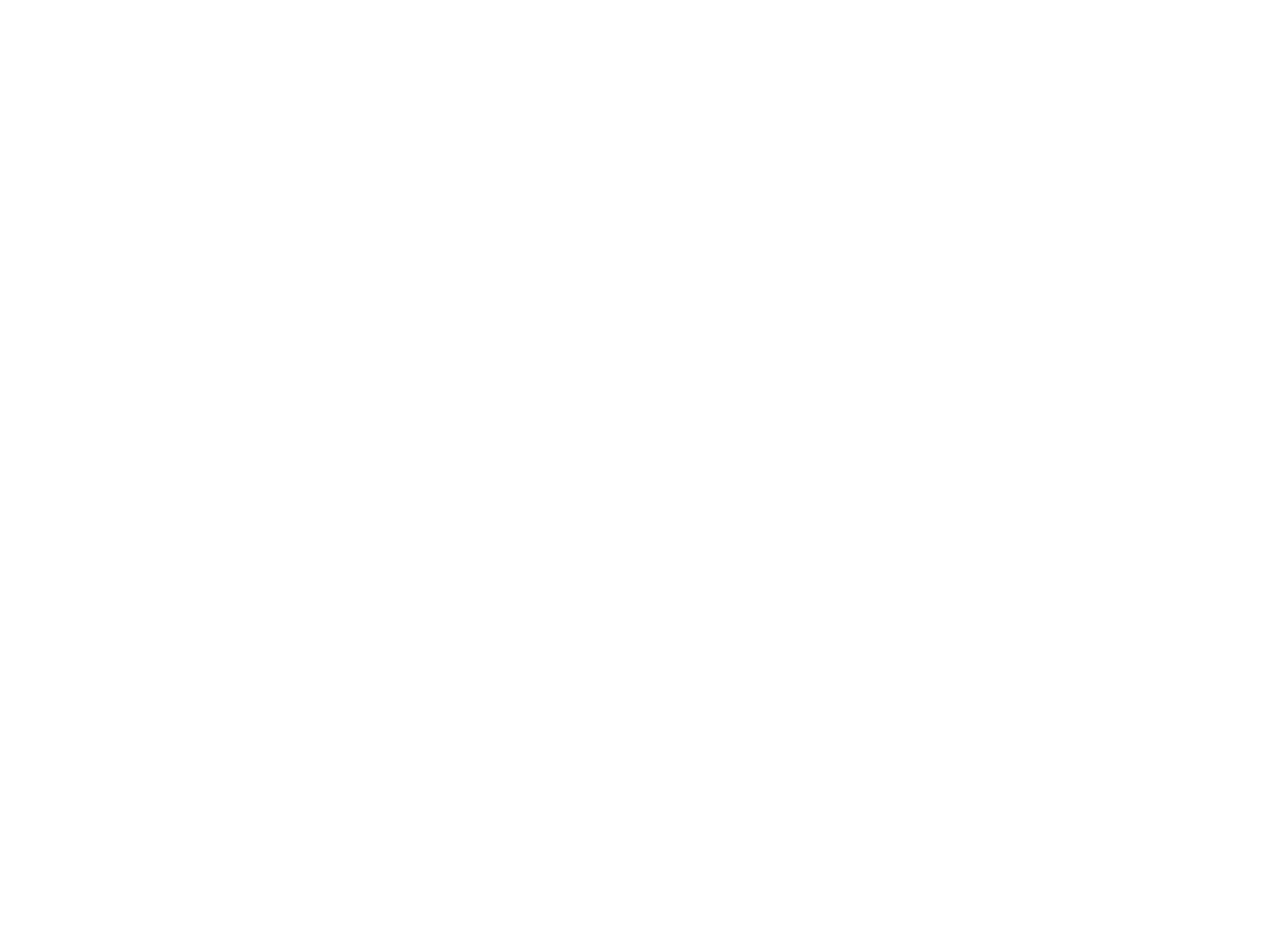
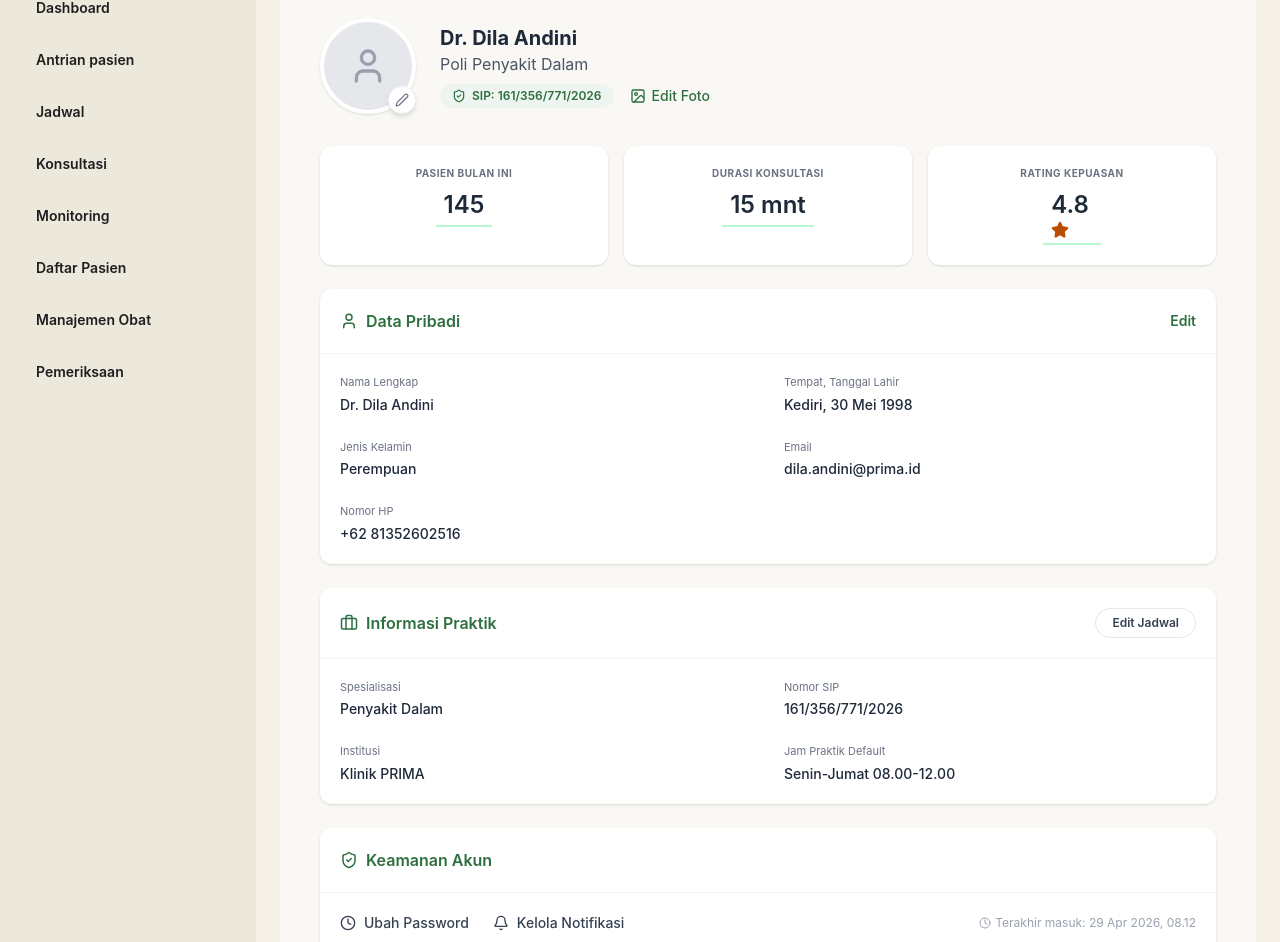
Before and after one commit to Izzulgtg/PRIMA, a React (Vite) app in the folder Frontend/: page /doctor/profile in a window 1280 px wide. Before the commit this address had no page. Shown: the part 94-1036 px from the top of the page. Before the commit the page ends 800 px from the top, so only its background shows below. Built offline with nearby package versions, Linux system fonts and the light colour scheme.

Commit message:
profile dokter

```diff
--- /dev/null
+++ b/Frontend/src/pages/doctor/ProfileDokter.jsx
@@ -0,0 +1,212 @@
+import React, { useState, useEffect } from 'react';
+import {
+  User, Mail, Phone, MapPin,
+  Briefcase, ShieldCheck, LogOut,
+  Edit2, Image as ImageIcon, Star,
+  Bell, Clock
+} from 'lucide-react';
+
+const ProfileDokter = () => {
+  // State ini formatnya sudah disamakan dengan skema kolom di database
+  const [profileData, setProfileData] = useState({
+    // --- Data dari tabel `users` ---
+    nama_lengkap: 'Dr. Dila Andini',
+    email: 'dila.andini@prima.id',
+
+    nomor_hp: '+62 81352602516',
+    jenis_kelamin: 'Perempuan',
+    tempat_lahir: 'Kediri',
+    tanggal_lahir: '1998-05-30',
+    spesialisasi: 'Penyakit Dalam',
+    nomor_sip: '161/356/771/2026',
+    institusi: 'Klinik PRIMA',
+    jam_praktik: 'Senin-Jumat 08.00-12.00',
+
+    // --- Data Agregasi (Hasil perhitungan query/opsional) ---
+    stats: {
+      pasien_bulan_ini: 145,
+      durasi_konsultasi: '15 mnt',
+      rating: 4.8
+    }
+  });
+
+  // Contoh fungsi fetch API yang nanti bisa kamu jalankan:
+  /*
+  useEffect(() => {
+    const fetchProfile = async () => {
+      try {
+        const response = await axios.get('http://localhost:5000/api/dokter/profil/2', {
+          headers: { Authorization: `Bearer TOKEN_DISINI` }
+        });
+        setProfileData(response.data.data);
+      } catch (error) {
+        console.error("Gagal mengambil data profil", error);
+      }
+    };
+    fetchProfile();
+  }, []);
+  */
+
+  // Fungsi helper untuk merender tanggal lahir menjadi format yang lebih enak dibaca di UI
+  const formatTanggal = (tanggal) => {
+    const dateObj = new Date(tanggal);
+    return dateObj.toLocaleDateString('id-ID', { day: 'numeric', month: 'long', year: 'numeric' });
+  };
+
+  return (
+    <div className="min-h-screen bg-[#f9f8f4] p-6 font-sans flex justify-center">
+      <div className="w-full max-w-4xl space-y-6">
+
+        {/* HEADER SECTION */}
+        <div className="flex items-center space-x-6 mb-8">
+          <div className="relative">
+            <div className="w-24 h-24 bg-gray-200 rounded-full border-4 border-white shadow-sm flex items-center justify-center text-gray-400">
+              <User size={40} />
+            </div>
+            <button className="absolute bottom-0 right-0 bg-white p-1.5 rounded-full shadow-md border border-gray-100 text-gray-500 hover:text-green-700">
+              <Edit2 size={14} />
+            </button>
+          </div>
+          <div>
+            <h1 className="text-xl font-bold text-gray-800">{profileData.nama_lengkap}</h1>
+            <p className="text-gray-600 mb-2">Poli {profileData.spesialisasi}</p>
+            <div className="flex items-center space-x-4">
+              <span className="flex items-center space-x-1.5 bg-[#eef5f0] text-[#2e6f40] px-3 py-1 rounded-full text-xs font-semibold">
+                <ShieldCheck size={14} />
+                <span>SIP: {profileData.nomor_sip}</span>
+              </span>
+              <button className="flex items-center space-x-1.5 text-[#2e6f40] text-sm font-medium hover:underline">
+                <ImageIcon size={16} />
+                <span>Edit Foto</span>
+              </button>
+            </div>
+          </div>
+        </div>
+
+        {/* STATS CARDS */}
+        <div className="grid grid-cols-3 gap-4">
+          <div className="bg-white rounded-xl p-5 shadow-sm text-center">
+            <p className="text-[10px] font-bold text-gray-500 uppercase tracking-wider mb-2">Pasien Bulan Ini</p>
+            <p className="text-2xl font-semibold text-gray-800 border-b-2 border-green-200 inline-block px-2 pb-1">
+              {profileData.stats.pasien_bulan_ini}
+            </p>
+          </div>
+          <div className="bg-white rounded-xl p-5 shadow-sm text-center">
+            <p className="text-[10px] font-bold text-gray-500 uppercase tracking-wider mb-2">Durasi Konsultasi</p>
+            <p className="text-2xl font-semibold text-gray-800 border-b-2 border-green-200 inline-block px-2 pb-1">
+              {profileData.stats.durasi_konsultasi}
+            </p>
+          </div>
+          <div className="bg-white rounded-xl p-5 shadow-sm text-center">
+            <p className="text-[10px] font-bold text-gray-500 uppercase tracking-wider mb-2">Rating Kepuasan</p>
+            <p className="text-2xl font-semibold text-gray-800 border-b-2 border-green-200 inline-block px-2 pb-1 flex items-center justify-center space-x-1">
+              <span>{profileData.stats.rating}</span>
+              <Star size={18} className="text-amber-700 fill-amber-700" />
+            </p>
+          </div>
+        </div>
+
+        {/* DATA PRIBADI */}
+        <div className="bg-white rounded-xl shadow-sm overflow-hidden">
+          <div className="flex justify-between items-center p-5 border-b border-gray-100">
+            <div className="flex items-center space-x-2 text-[#2e6f40]">
+              <User size={18} />
+              <h2 className="font-semibold">Data Pribadi</h2>
+            </div>
+            <button className="text-[#2e6f40] text-sm font-semibold hover:underline">Edit</button>
+          </div>
+          <div className="p-5 grid grid-cols-2 gap-y-6 gap-x-8">
+            <div>
+              <p className="text-[11px] text-gray-500 mb-1">Nama Lengkap</p>
+              <p className="text-sm font-medium text-gray-800">{profileData.nama_lengkap}</p>
+            </div>
+            <div>
+              <p className="text-[11px] text-gray-500 mb-1">Tempat, Tanggal Lahir</p>
+              <p className="text-sm font-medium text-gray-800">
+                {profileData.tempat_lahir}, {formatTanggal(profileData.tanggal_lahir)}
+              </p>
+            </div>
+            <div>
+              <p className="text-[11px] text-gray-500 mb-1">Jenis Kelamin</p>
+              <p className="text-sm font-medium text-gray-800">{profileData.jenis_kelamin}</p>
+            </div>
+            <div>
+              <p className="text-[11px] text-gray-500 mb-1">Email</p>
+              <p className="text-sm font-medium text-gray-800">{profileData.email}</p>
+            </div>
+            <div>
+              <p className="text-[11px] text-gray-500 mb-1">Nomor HP</p>
+              <p className="text-sm font-medium text-gray-800">{profileData.nomor_hp}</p>
+            </div>
+          </div>
+        </div>
+
+        {/* INFORMASI PRAKTIK */}
+        <div className="bg-white rounded-xl shadow-sm overflow-hidden">
+          <div className="flex justify-between items-center p-5 border-b border-gray-100">
+            <div className="flex items-center space-x-2 text-[#2e6f40]">
+              <Briefcase size={18} />
+              <h2 className="font-semibold">Informasi Praktik</h2>
+            </div>
+            <button className="border border-gray-200 px-4 py-1.5 rounded-full text-xs font-semibold text-gray-700 hover:bg-gray-50">
+              Edit Jadwal
+            </button>
+          </div>
+          <div className="p-5 grid grid-cols-2 gap-y-6 gap-x-8">
+            <div>
+              <p className="text-[11px] text-gray-500 mb-1">Spesialisasi</p>
+              <p className="text-sm font-medium text-gray-800">{profileData.spesialisasi}</p>
+            </div>
+            <div>
+              <p className="text-[11px] text-gray-500 mb-1">Nomor SIP</p>
+              <p className="text-sm font-medium text-gray-800">{profileData.nomor_sip}</p>
+            </div>
+            <div>
+              <p className="text-[11px] text-gray-500 mb-1">Institusi</p>
+              <p className="text-sm font-medium text-gray-800">{profileData.institusi}</p>
+            </div>
+            <div>
+              <p className="text-[11px] text-gray-500 mb-1">Jam Praktik Default</p>
+              <p className="text-sm font-medium text-gray-800">{profileData.jam_praktik}</p>
+            </div>
+          </div>
+        </div>
+
+        {/* KEAMANAN AKUN */}
+        <div className="bg-white rounded-xl shadow-sm overflow-hidden mb-8">
+          <div className="p-5 border-b border-gray-100 flex items-center space-x-2 text-[#2e6f40]">
+            <ShieldCheck size={18} />
+            <h2 className="font-semibold">Keamanan Akun</h2>
+          </div>
+          <div className="p-5 flex items-center justify-between">
+            <div className="flex space-x-6">
+              <button className="flex items-center space-x-2 text-sm font-medium text-gray-700 hover:text-gray-900">
+                <Clock size={16} />
+                <span>Ubah Password</span>
+              </button>
+              <button className="flex items-center space-x-2 text-sm font-medium text-gray-700 hover:text-gray-900">
+                <Bell size={16} />
+                <span>Kelola Notifikasi</span>
+              </button>
+            </div>
+            <div className="flex items-center space-x-1 text-xs text-gray-400">
+              <Clock size={12} />
+              <span>Terakhir masuk: 29 Apr 2026, 08.12</span>
+            </div>
+          </div>
+        </div>
+
+        {/* LOGOUT BUTTON */}
+        <div className="flex justify-center pb-8 pt-4">
+          <button className="flex items-center space-x-2 text-red-600 font-semibold hover:text-red-700 transition-colors">
+            <LogOut size={18} />
+            <span>Keluar</span>
+          </button>
+        </div>
+
+      </div>
+    </div>
+  );
+};
+
+export default ProfileDokter;
--- a/Frontend/src/routes/AppRouter.jsx
+++ b/Frontend/src/routes/AppRouter.jsx
@@ -23,7 +23,6 @@ import DashboardPage from "../pages/admin/dashboard-page"
 import MaintenancePage from "../pages/admin/maintenance-page"
 import SupportPage from "../pages/admin/support-page"
 import DataManagerPage from "../pages/admin/data-manager-page"
-import ProtectedRoute from "./ProtectedRoute";
 
 import RegisterPage from "../pages/auth/register-page"
 import LoginPage from "../pages/auth/login-page"
@@ -35,6 +34,8 @@ import QueuePage from "../pages/doctor/QueuePage";
 import SchedulePage from "../pages/doctor/SchedulePage";
 import ConsultationPage from "../pages/doctor/ConsultationPage";
 
+// IMPORT FILE PROFILE DOKTER DI SINI
+import ProfileDokter from "../pages/doctor/ProfileDokter";
 
 
 function AppRouter() {
@@ -63,12 +64,9 @@ function AppRouter() {
         {/* ADMIN */}
         <Route
           path="/admin"
-  element={
-    <ProtectedRoute allowedRole="admin">
-      <AdminLayout />
-    </ProtectedRoute>
-  }
+          element={<AdminLayout />}
         >
+
           <Route
             path="dashboard"
             element={<DashboardPage />}
@@ -88,20 +86,13 @@ function AppRouter() {
             path="data-manager"
             element={<DataManagerPage />}
           />
+
         </Route>
 
         {/* Patient */}
         <Route
         path="/patient"
-       element={
-            <ProtectedRoute
-              allowedRole="pasien"
-            >
-              <PatientLayout />
-            </ProtectedRoute>
-          }
-
-          >
+        element={<PatientLayout />}>
 
           <Route
             path="dashboard"
@@ -156,37 +147,17 @@ function AppRouter() {
         </Route>
 
         {/* DOCTOR */}
-        <Route
-  path="/doctor"
-  element={
-    <ProtectedRoute allowedRole="dokter">
-      <DoctorLayout />
-    </ProtectedRoute>
-  }
->
-  <Route
-    path="dashboard"
-    element={<DoctorDashboard />}
-  />
+        <Route path="/doctor" element={<DoctorLayout />}>
+          <Route path="dashboard" element={<DoctorDashboard />} />
+          <Route path="queue" element={<QueuePage />} />
+          <Route path="schedule" element={<SchedulePage />} />
 
-  <Route
-    path="queue"
-    element={<QueuePage />}
-  />
+          {/* Diperbaiki agar tidak ada /doctor/ di dalam rute anak */}
+          <Route path="consultation" element={<ConsultationPage />} />
 
-  <Route
-    path="schedule"
-    element={<SchedulePage />}
-  />
-
-  <Route
-    path="consultation"
-    element={<ConsultationPage />}
-  />
+          {/* RUTE PROFILE DOKTER DITAMBAHKAN DI SINI */}
+          <Route path="profile" element={<ProfileDokter />} />
         </Route>
-
-
-
 
       </Routes>
 
```
Also changed, not shown: Frontend/src/layouts/doctor-layout.jsx (+14 -6 lines). Lines whose indentation alone changed are shown as unchanged.
